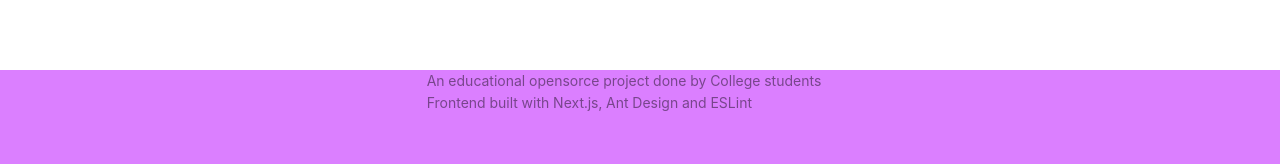
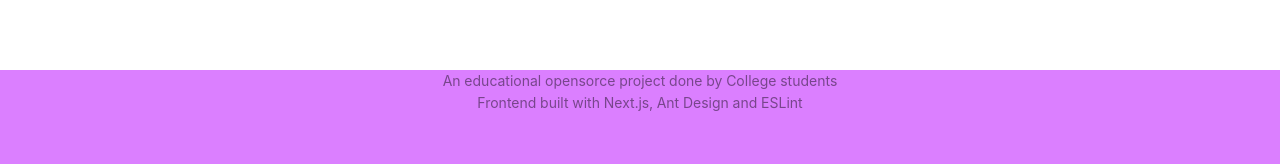
Before and after one commit to DilshanNaveen/Mage-Hithe-Videos-FE, a Next.js app: page / in a window 1280 px wide. Shown: the part 268-432 px from the top of the page. Built offline with nearby package versions, Linux system fonts and the light colour scheme.

Commit message:
Fixing center isasue

```diff
--- a/components/Footer.js
+++ b/components/Footer.js
@@ -6,8 +6,10 @@ const Footer = () => {
     return (
         <div className="footer">
             <Row justify="space-around" type="flex" align="middle">
-                <Col span={8}>
-                    <Text type="secondary" align="middle" style={{textAlign:"center"}}>An educational opensorce project done by College students
+                <Col span={10}  style={{textAlign:"center", justifyContent: "center",
+                alignItems: "center"}}>
+                    <Text type="secondary" style={{textAlign:"center", justifyContent: "center",
+                    alignItems: "center"}}>An educational opensorce project done by College students
                     <br />Frontend built with Next.js, Ant Design and ESLint</Text>
                 </Col>
             </Row>
```
